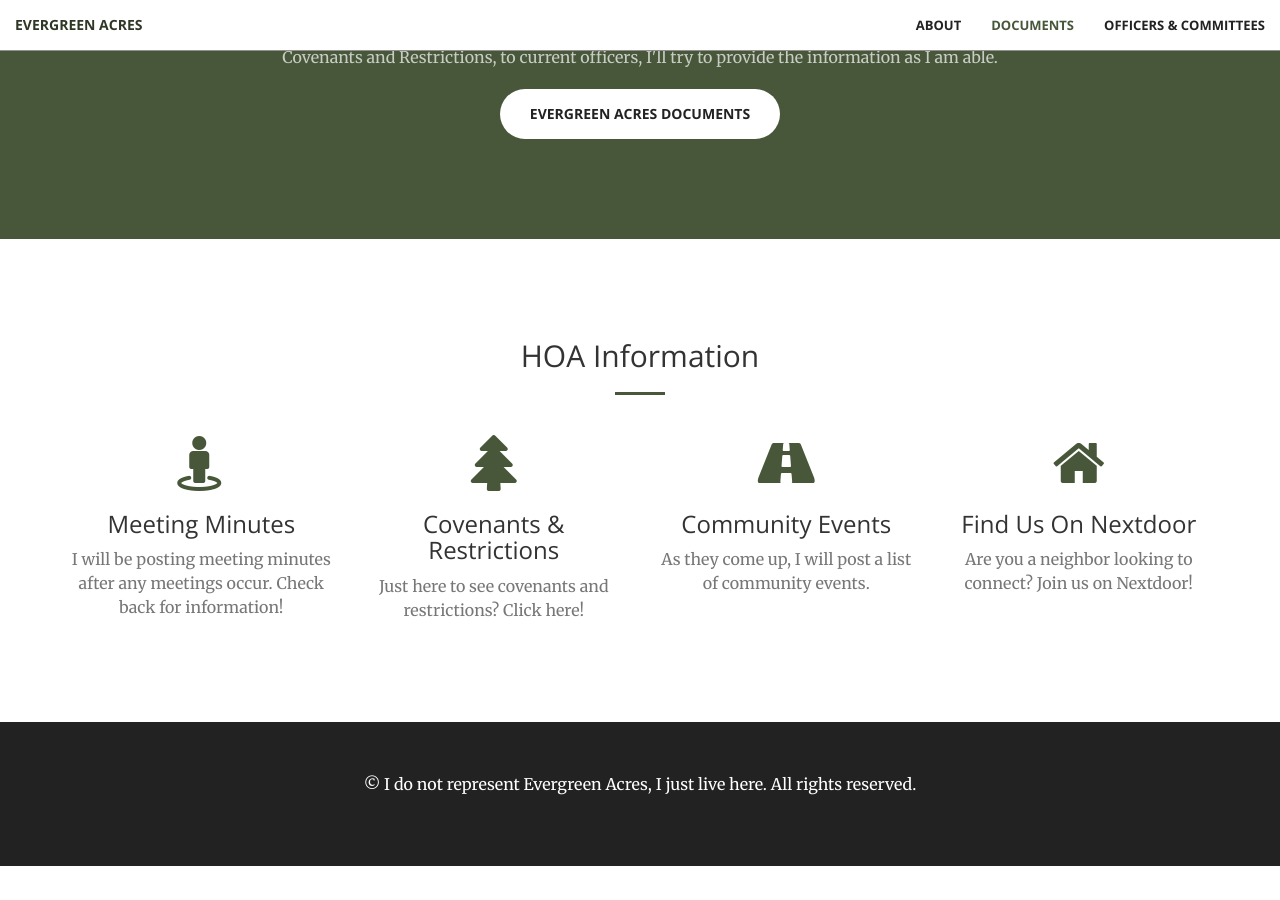
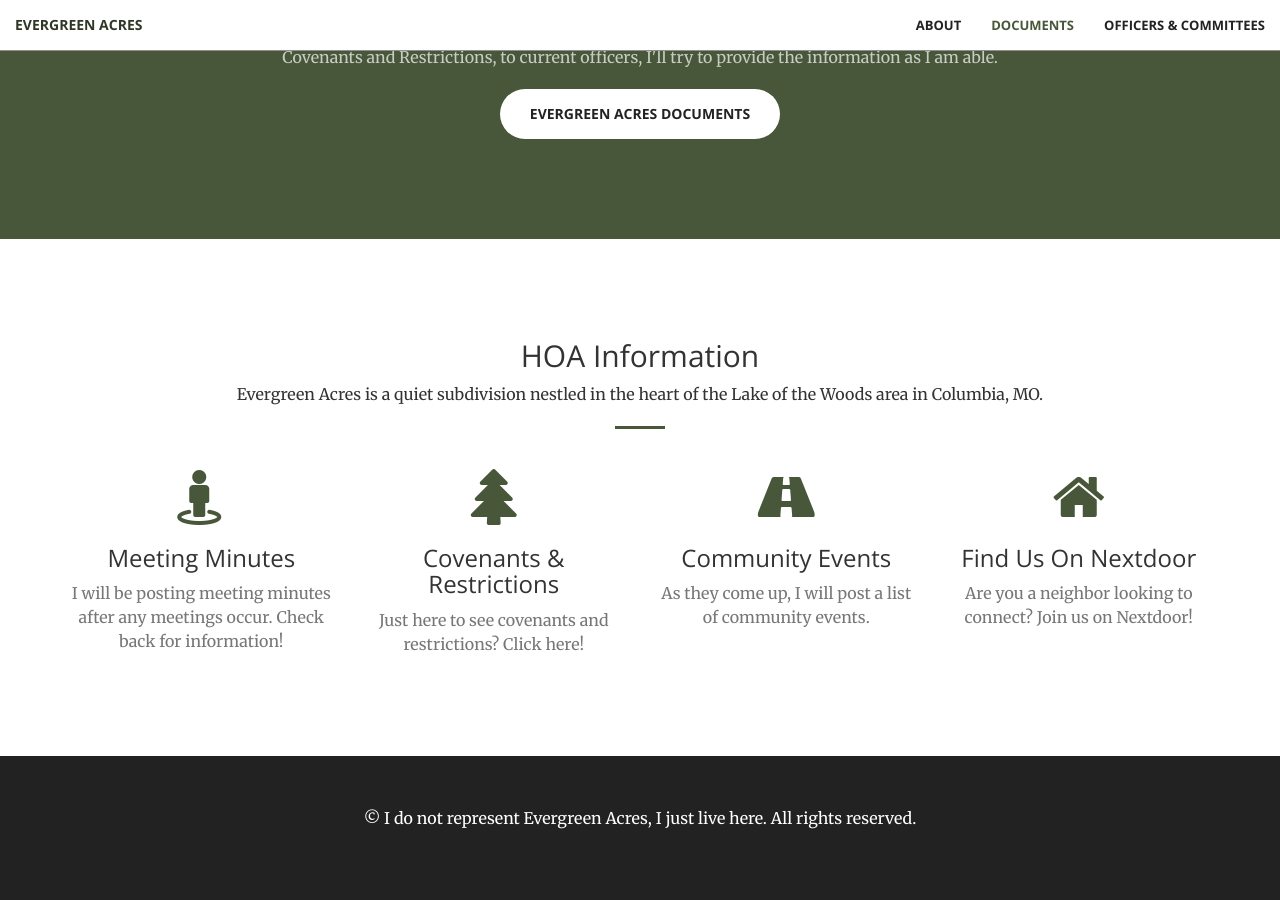
Before and after one commit to bnwoods/evergreen-acres-site, a Jekyll site: the page built from index.html, in a window 1280 px wide and 900 px high, scrolled down 1055 px. Built offline with Jekyll 4.4.1, drawn with Linux system fonts in a browser that asks for light colours; before the commit the page ends 1921 px from its top, so only the background shows below that.

Commit message:
Update documents.html

```diff
--- a/_includes/documents.html
+++ b/_includes/documents.html
@@ -3,6 +3,7 @@
         <div class="row">
             <div class="col-lg-12 text-center">
                 <h2 class="section-heading">HOA Information</h2>
+                <p>Evergreen Acres is a quiet subdivision nestled in the heart of the Lake of the Woods area in Columbia, MO. </p>
                 <hr class="primary">
             </div>
         </div>
```
